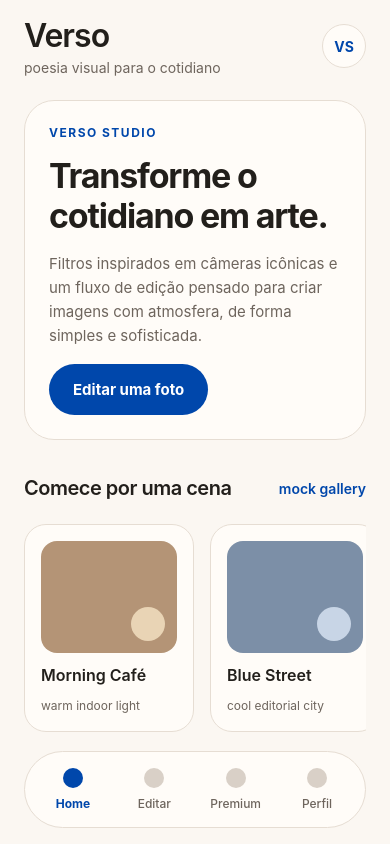
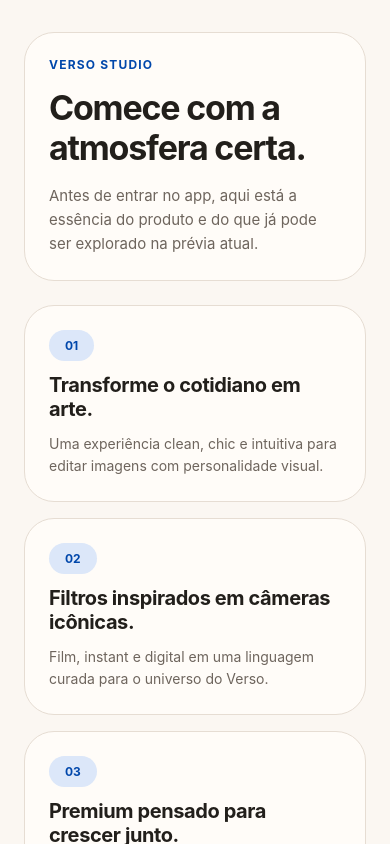
Before and after one commit to danimelon/MeuprojetoDM, a React Native app: screen / in a window 390 px wide. Shown: the top 844 px of the page. Built offline with nearby package versions, Linux system fonts and the light colour scheme.

Commit message:
Add onboarding entry flow to Verso

```diff
--- a/App.tsx
+++ b/App.tsx
@@ -4,6 +4,7 @@
 import { BottomTabBar, TabKey } from './src/components/BottomTabBar';
 import { EditorScreen } from './src/screens/EditorScreen';
 import { HomeScreen } from './src/screens/HomeScreen';
+import { OnboardingScreen } from './src/screens/OnboardingScreen';
 import { PremiumScreen } from './src/screens/PremiumScreen';
 import { ProfileScreen } from './src/screens/ProfileScreen';
 import { VersoProvider } from './src/state/VersoContext';
@@ -11,8 +12,21 @@
 
 export default function App() {
   const [activeTab, setActiveTab] = useState<TabKey>('home');
+  const [hasCompletedOnboarding, setHasCompletedOnboarding] = useState(false);
 
   const content = useMemo(() => {
+    if (!hasCompletedOnboarding) {
+      return (
+        <OnboardingScreen
+          onContinue={() => setHasCompletedOnboarding(true)}
+          onExplorePremium={() => {
+            setHasCompletedOnboarding(true);
+            setActiveTab('premium');
+          }}
+        />
+      );
+    }
+
     switch (activeTab) {
       case 'edit':
         return <EditorScreen onOpenPremium={() => setActiveTab('premium')} />;
@@ -24,7 +38,7 @@
       default:
         return <HomeScreen onStartEditing={() => setActiveTab('edit')} onOpenPremium={() => setActiveTab('premium')} />;
     }
-  }, [activeTab]);
+  }, [activeTab, hasCompletedOnboarding]);
 
   return (
     <VersoProvider>
@@ -32,7 +46,7 @@
         <StatusBar style="dark" />
         <View style={styles.appShell}>
           <View style={styles.content}>{content}</View>
-          <BottomTabBar activeTab={activeTab} onChange={setActiveTab} />
+          {hasCompletedOnboarding && <BottomTabBar activeTab={activeTab} onChange={setActiveTab} />}
         </View>
       </SafeAreaView>
     </VersoProvider>
--- /dev/null
+++ b/src/screens/OnboardingScreen.tsx
@@ -0,0 +1,130 @@
+import { StyleSheet, Text, View } from 'react-native';
+import { PrimaryButton } from '../components/PrimaryButton';
+import { colors, radii, spacing } from '../theme/tokens';
+
+type OnboardingScreenProps = {
+  onContinue: () => void;
+  onExplorePremium: () => void;
+};
+
+const steps = [
+  {
+    title: 'Transforme o cotidiano em arte.',
+    copy: 'Uma experiência clean, chic e intuitiva para editar imagens com personalidade visual.',
+  },
+  {
+    title: 'Filtros inspirados em câmeras icônicas.',
+    copy: 'Film, instant e digital em uma linguagem curada para o universo do Verso.',
+  },
+  {
+    title: 'Premium pensado para crescer junto.',
+    copy: 'Filtros bloqueados, preview premium e um fluxo pronto para assinatura no próximo passo.',
+  },
+];
+
+export function OnboardingScreen({ onContinue, onExplorePremium }: OnboardingScreenProps) {
+  return (
+    <View style={styles.container}>
+      <View style={styles.hero}>
+        <Text style={styles.eyebrow}>VERSO STUDIO</Text>
+        <Text style={styles.title}>Comece com a atmosfera certa.</Text>
+        <Text style={styles.copy}>
+          Antes de entrar no app, aqui está a essência do produto e do que já pode ser explorado na
+          prévia atual.
+        </Text>
+      </View>
+
+      <View style={styles.steps}>
+        {steps.map((step, index) => (
+          <View key={step.title} style={styles.stepCard}>
+            <View style={styles.stepIndex}>
+              <Text style={styles.stepIndexText}>0{index + 1}</Text>
+            </View>
+            <Text style={styles.stepTitle}>{step.title}</Text>
+            <Text style={styles.stepCopy}>{step.copy}</Text>
+          </View>
+        ))}
+      </View>
+
+      <View style={styles.actions}>
+        <PrimaryButton label="Entrar no Verso" onPress={onContinue} />
+        <PrimaryButton label="Ver premium" onPress={onExplorePremium} variant="light" />
+      </View>
+    </View>
+  );
+}
+
+const styles = StyleSheet.create({
+  container: {
+    flex: 1,
+    paddingHorizontal: spacing.lg,
+    paddingVertical: spacing.xl,
+    gap: spacing.lg,
+    backgroundColor: colors.background,
+  },
+  hero: {
+    backgroundColor: colors.surface,
+    borderRadius: radii.xl,
+    padding: spacing.lg,
+    borderWidth: 1,
+    borderColor: colors.border,
+    gap: spacing.md,
+  },
+  eyebrow: {
+    alignSelf: 'flex-start',
+    color: colors.accent,
+    fontSize: 12,
+    fontWeight: '700',
+    letterSpacing: 1.2,
+  },
+  title: {
+    color: colors.text,
+    fontSize: 34,
+    lineHeight: 40,
+    fontWeight: '700',
+    letterSpacing: -1.2,
+  },
+  copy: {
+    color: colors.mutedText,
+    fontSize: 15,
+    lineHeight: 24,
+  },
+  steps: {
+    gap: spacing.md,
+  },
+  stepCard: {
+    backgroundColor: colors.surface,
+    borderRadius: radii.xl,
+    padding: spacing.lg,
+    borderWidth: 1,
+    borderColor: colors.border,
+    gap: spacing.sm,
+  },
+  stepIndex: {
+    alignSelf: 'flex-start',
+    backgroundColor: colors.accentMuted,
+    borderRadius: radii.round,
+    paddingHorizontal: spacing.md,
+    paddingVertical: 8,
+  },
+  stepIndexText: {
+    color: colors.accent,
+    fontSize: 12,
+    fontWeight: '700',
+  },
+  stepTitle: {
+    color: colors.text,
+    fontSize: 20,
+    fontWeight: '700',
+    letterSpacing: -0.4,
+  },
+  stepCopy: {
+    color: colors.mutedText,
+    fontSize: 14,
+    lineHeight: 22,
+  },
+  actions: {
+    gap: spacing.sm,
+    alignItems: 'flex-start',
+  },
+});
```
Also changed, not shown: 1 other file (tests, documents, lock files or other folders).
